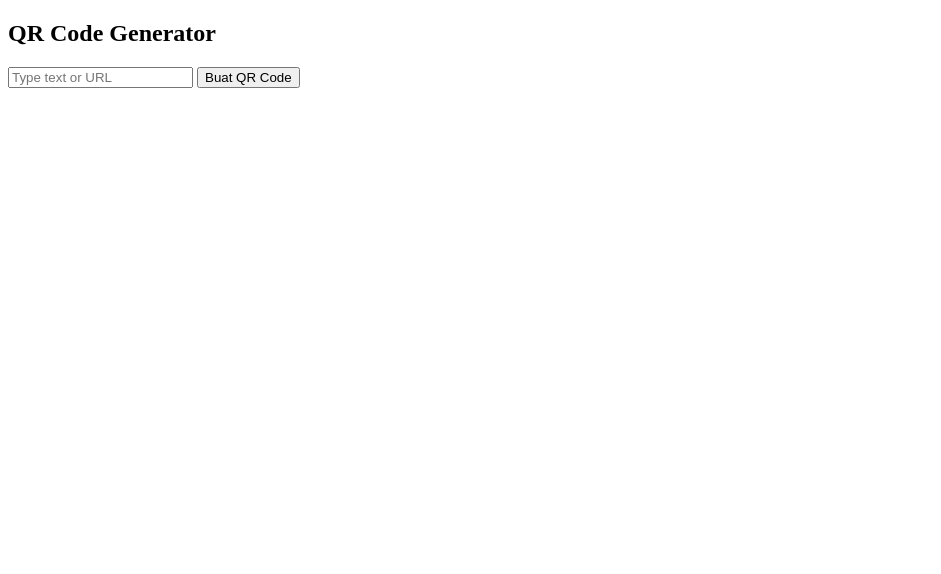
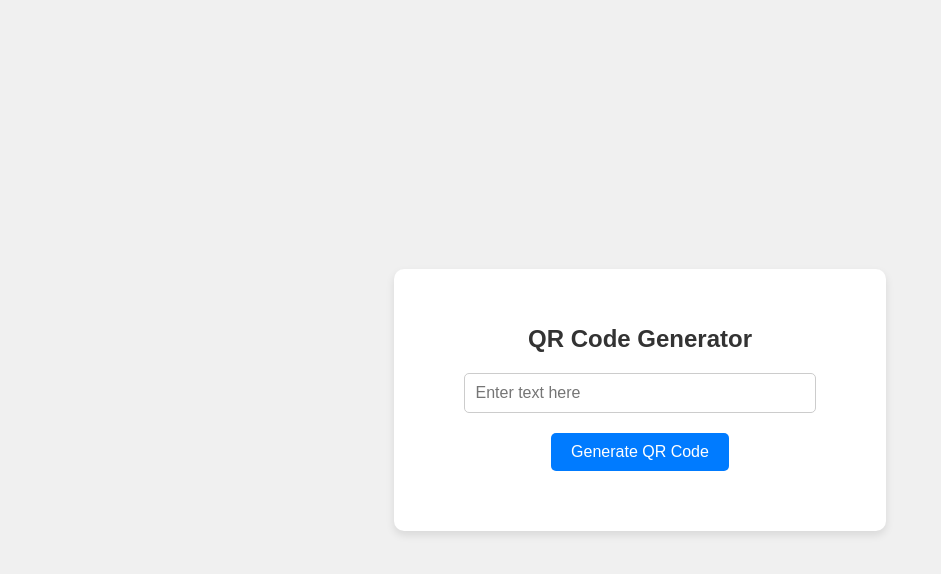
Before and after one commit to alvinthemax/qrcode, a plain HTML site: page index.html in a window 1280 px wide. Shown: the whole page, without its empty margins (0-941 px from the left). Drawn offline with Linux system fonts and the light colour scheme.

Commit message:
Update index.html

```diff
--- a/index.html
+++ b/index.html
@@ -1,31 +1,120 @@
 <!DOCTYPE html>
-<html lang="id">
+<html lang="en">
 <head>
     <meta charset="UTF-8">
     <meta name="viewport" content="width=device-width, initial-scale=1.0">
     <title>QR Code Generator</title>
-    <script src="https://cdnjs.cloudflare.com/ajax/libs/qrcodejs/1.0.0/qrcode.min.js"></script>
+    <style>
+        body {
+            font-family: Arial, sans-serif;
+            display: flex;
+            justify-content: center;
+            align-items: center;
+            min-height: 100vh;
+            background-color: #f0f0f0;
+            margin: 0;
+            padding: 0;
+        }
+
+        .container {
+            background-color: #fff;
+            padding: 40px;
+            border-radius: 10px;
+            box-shadow: 0 4px 8px rgba(0, 0, 0, 0.1);
+            text-align: center;
+        }
+
+        h1 {
+            margin-bottom: 20px;
+            font-size: 24px;
+            color: #333;
+        }
+
+        input[type="text"] {
+            width: 80%;
+            padding: 10px;
+            border: 1px solid #ccc;
+            border-radius: 5px;
+            font-size: 16px;
+            outline: none;
+            transition: border 0.3s;
+        }
+
+        input[type="text"]:focus {
+            border-color: #007bff;
+        }
+
+        button {
+            margin-top: 20px;
+            padding: 10px 20px;
+            font-size: 16px;
+            color: #fff;
+            background-color: #007bff;
+            border: none;
+            border-radius: 5px;
+            cursor: pointer;
+            transition: background-color 0.3s;
+        }
+
+        button:hover {
+            background-color: #0056b3;
+        }
+
+        #qr-code {
+            margin-top: 20px;
+            display: flex;
+            justify-content: center;
+        }
+
+        #download-link {
+            display: block;
+            margin-top: 15px;
+            font-size: 16px;
+            text-decoration: none;
+            color: #007bff;
+            cursor: pointer;
+            transition: color 0.3s;
+        }
+
+        #download-link:hover {
+            color: #0056b3;
+        }
+    </style>
 </head>
 <body>
-    <h2>QR Code Generator</h2>
-    <input type="text" id="textInput" placeholder="Type text or URL">
-    <button onclick="generateQRCode()">Buat QR Code</button>
-    <div id="qrcode"></div>
+    <div class="container">
+        <h1>QR Code Generator</h1>
+        <input type="text" id="text" placeholder="Enter text here" />
+        <button onclick="generateQRCode()">Generate QR Code</button>
+        <div id="qr-code"></div>
+        <a id="download-link" style="display:none;">Download as JPG</a>
+    </div>
 
+    <script src="https://cdnjs.cloudflare.com/ajax/libs/qrcodejs/1.0.0/qrcode.min.js"></script>
     <script>
         function generateQRCode() {
-            var text = document.getElementById("textInput").value;
-            var qrcodeContainer = document.getElementById("qrcode");
+            const text = document.getElementById('text').value;
+            const qrCodeContainer = document.getElementById('qr-code');
+            qrCodeContainer.innerHTML = "";  // Clear previous QR code
 
-            // Bersihkan QR Code sebelumnya
-            qrcodeContainer.innerHTML = "";
+            if (text) {
+                const qrCode = new QRCode(qrCodeContainer, {
+                    text: text,
+                    width: 256,
+                    height: 256,
+                });
 
-            // Buat QR Code baru
-            new QRCode(qrcodeContainer, {
-                text: text,
-                width: 128,
-                height: 128
-            });
+                // Wait for the QR code to render, then convert to JPG
+                setTimeout(() => {
+                    const canvas = qrCodeContainer.querySelector('canvas');
+                    const imageURL = canvas.toDataURL('image/jpeg');
+                    const downloadLink = document.getElementById('download-link');
+                    downloadLink.href = imageURL;
+                    downloadLink.download = 'qrcode.jpg';
+                    downloadLink.style.display = 'inline';
+                    downloadLink.textContent = 'Download as JPG';
+                }, 100);  // Give it a moment to render
+            }
         }
     </script>
 </body>
```
